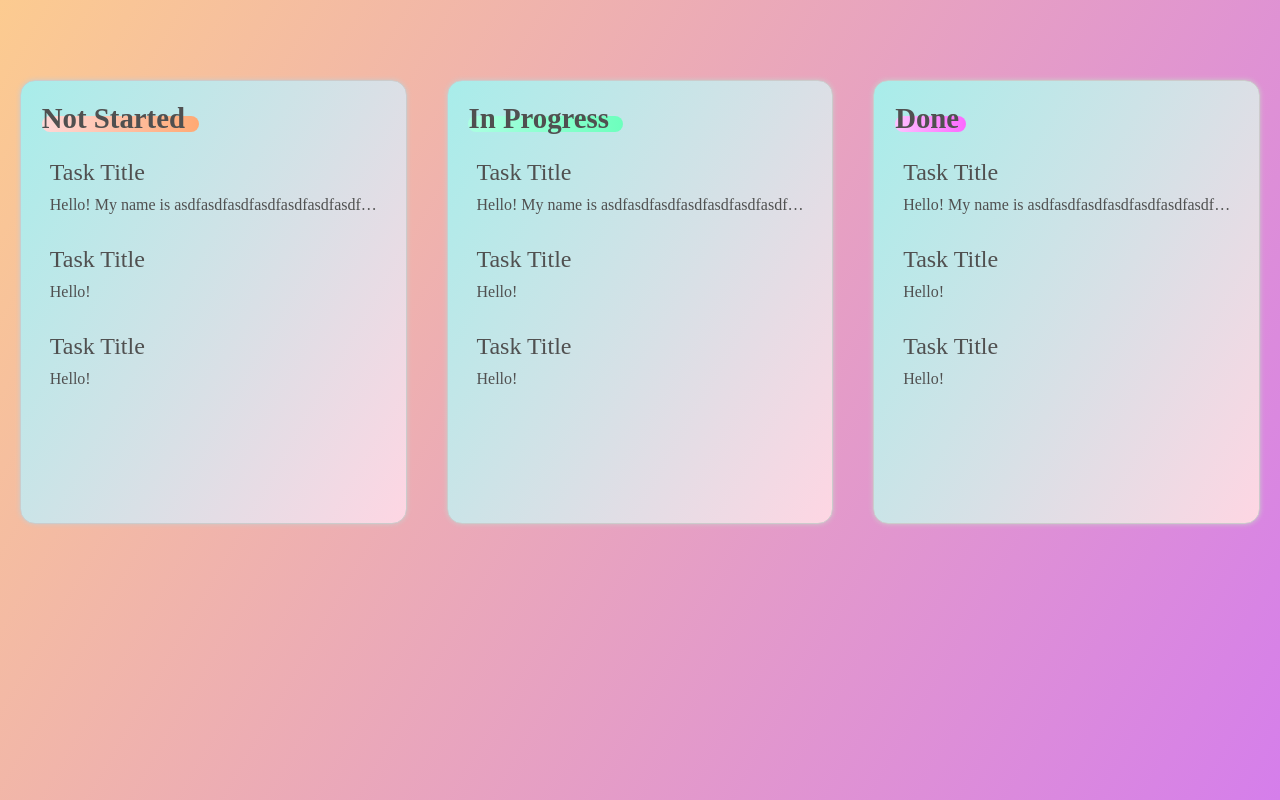
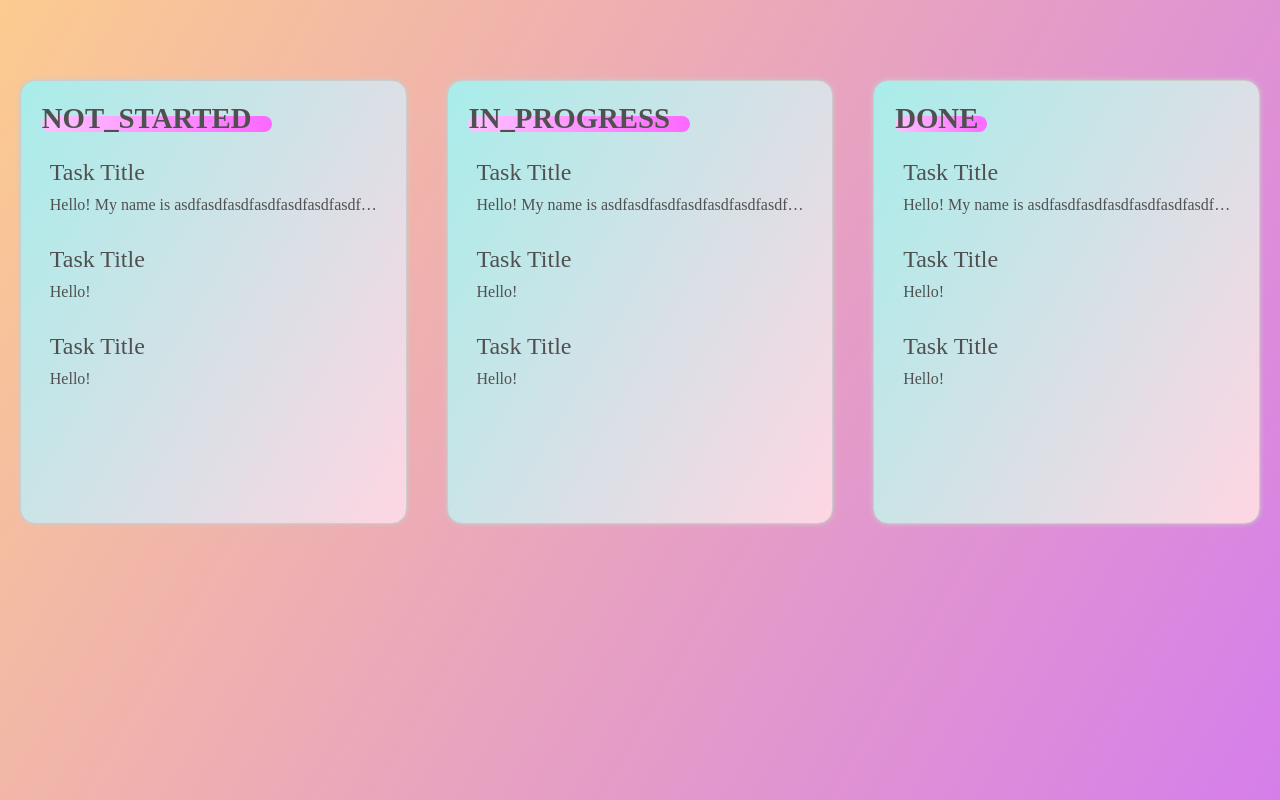
Before and after one commit to July249/kanban-board, a React (Create React App) app: page / in a window 1280 px wide. Built offline with nearby package versions, Linux system fonts and the light colour scheme; the HTML template or start-up script is replaced by a standard one.

Commit message:
fix: change states array

```diff
--- a/src/App.jsx
+++ b/src/App.jsx
@@ -1,13 +1,13 @@
 import Column from 'components/Column/Column';
 import './App.css';
 
-const states = [{ section: 'Not Started' }, { section: 'In Progress' }, { section: 'Done' }];
+const states = ['NOT_STARTED', 'IN_PROGRESS', 'DONE'];
 
 function App() {
   return (
     <div className='App'>
       {states.map((state) => (
-        <Column state={state.section} />
+        <Column state={state} />
       ))}
     </div>
   );
```
